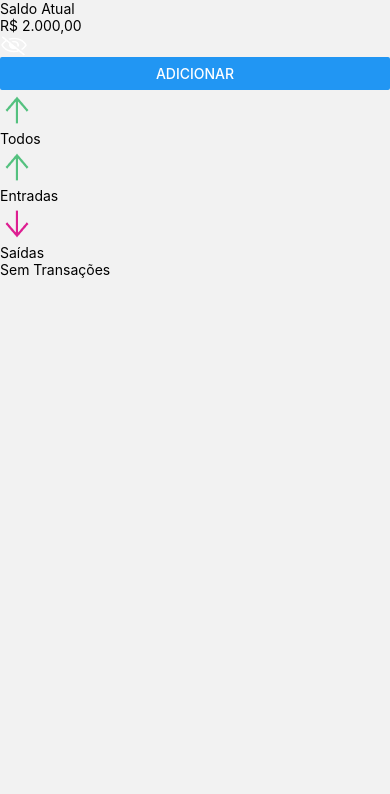
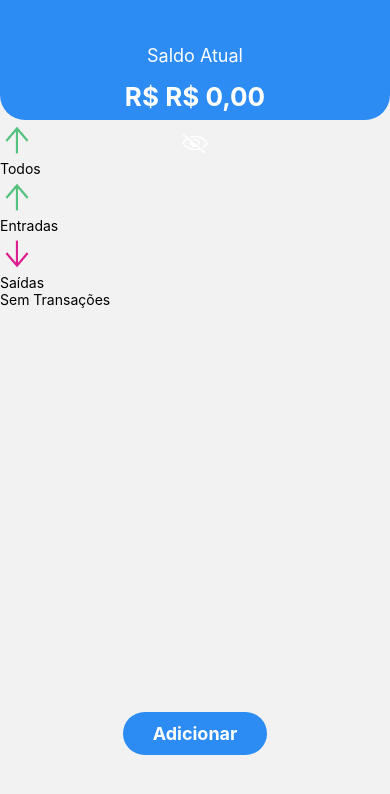
Before and after one commit to luan-rodrigues1/financial-control-mobile, a React Native app: screen /Home in a window 390 px wide. Shown: the top 794 px of the page. Built offline with nearby package versions, Linux system fonts and the light colour scheme.

Commit message:
feat: style added in component TotalMoney

```diff
--- a/App.tsx
+++ b/App.tsx
@@ -1,5 +1,6 @@
 import Routes from './src/routes';
 import UserProvider from './src/contexts/UserContext';
+
 
 
 export default function App() {
--- a/src/components/TotalMoney/index.tsx
+++ b/src/components/TotalMoney/index.tsx
@@ -1,31 +1,37 @@
 import { Image, Text, View, StyleSheet, Button, TouchableOpacity } from "react-native"
-import { useContext } from "react"
+import { useContext, useState } from "react"
 import { UserContext } from "../../contexts/UserContext"
+import styles from "./style"
 const TotalMoney = () =>{
     const {balanceVisibility,
         visibilitySwitch,
         setTransactionType,
         setTransactionDescription,
         setTransactionValue,
-        setFormVisibility
+        setFormVisibility,
+        balanceValueTotal
     } = useContext(UserContext)
 
+
+
+    console.log(balanceValueTotal)
     return (
-        <View>
-            <Text>Saldo Atual</Text>
-            <Text >R$ {balanceVisibility ? "...." : "2.000,00"}</Text>
+        <View style={styles.balanceBox}>
+            <Text style={styles.balanceTotal}>Saldo Atual</Text>
+            <Text style={styles.balanceValue}>R$ {balanceVisibility ? "...." : parseFloat(balanceValueTotal).toLocaleString('pt-br',{style: 'currency', currency: 'BRL'})}</Text>
             <TouchableOpacity
                 onPress={() => visibilitySwitch()}>
                 <Image  source={require("../../../assets/visibilityoff.png")}/>
             </TouchableOpacity>
-            <Button
+            <TouchableOpacity
+                style={styles.ButtonAdd}
                 onPress={() => {
                     setFormVisibility(true),
                     setTransactionType("Entrada"),
                     setTransactionDescription(""),
-                    setTransactionValue("")}}
-                    title="Adicionar"
-            />
+                    setTransactionValue("")}}>
+                        <Text style={styles.textButtonAdd}>Adicionar</Text>
+            </TouchableOpacity>
         </View>
     )
 }
--- /dev/null
+++ b/src/components/TotalMoney/style.ts
@@ -0,0 +1,48 @@
+import { StyleSheet } from "react-native";
+
+const styles = StyleSheet.create({
+    balanceBox: {
+        display: "flex",
+        width: "100%",
+        height: "35%",
+        backgroundColor: "#2C8CF4",
+        borderBottomLeftRadius: 25,
+        borderBottomRightRadius: 25,
+        alignItems: "center",
+        paddingTop: 45,
+    },
+
+    balanceTotal: {
+        fontSize: 18,
+        color: "#ffffff"
+    },
+
+    balanceValue: {
+        fontSize: 26,
+        fontWeight: "bold",
+        marginTop: 15,
+        marginBottom: 20,
+        color: "#ffffff"
+    },
+
+    ButtonAdd: {
+        borderRadius: 40,
+        position: "absolute",
+        top: "593%",
+        backgroundColor: "#2C8CF4",
+        textAlign: "center",
+        paddingLeft: 30,
+        paddingRight: 30,
+        paddingBottom: 11,
+        paddingTop: 11
+    },
+
+    textButtonAdd: {
+        color: "#ffffff",
+        fontSize: 18,
+        fontWeight: "bold"
+    }
+
+})
+
+export default styles
--- a/src/contexts/UserContext/index.tsx
+++ b/src/contexts/UserContext/index.tsx
@@ -1,4 +1,4 @@
-import { createContext, useState } from "react";
+import { createContext, useEffect, useState } from "react";
 interface IProfileContextProps {
     children: React.ReactNode;
 }
@@ -32,6 +32,7 @@ export interface IProfileContext {
     usingFilter: boolean
     setUsingFilter: React.Dispatch<React.SetStateAction<boolean>>
     typeFilterSwitch: (id: string) => void
+    balanceValueTotal: string
 
 }
 
@@ -48,6 +49,7 @@ const UserProvider = ({children}:IProfileContextProps) => {
     const [transactionvalue, setTransactionValue] = useState<string>("")
     const [listFiltred, setListFiltred] = useState<ITransaction[] | []>([])
     const [usingFilter, setUsingFilter] = useState<boolean>(false)
+    const [balanceValueTotal, setBalanceValueTotal] = useState<string>("")
 
     const visibilitySwitch = () =>{
         if(balanceVisibility){
@@ -73,6 +75,22 @@ const UserProvider = ({children}:IProfileContextProps) => {
         return setListFiltred(listFiltred)
     }
 
+    useEffect(() => {
+        const expenseFilter = listTransaction.filter(element => element.type === "Despesa").reduce((previous, later) => {
+            return parseInt(later.value) + previous
+        }, 0)
+
+        const EntriesFilter = listTransaction.filter(element => element.type === "Entrada").reduce((previous, later) => {
+            return parseInt(later.value) + previous
+        }, 0)
+
+        const total = EntriesFilter - expenseFilter
+
+
+        return setBalanceValueTotal(total.toString())
+    }, [listTransaction])
+
+
     return <UserContext.Provider
     value={{balanceVisibility,
         setBalanceVisibility,
@@ -96,7 +114,8 @@ const UserProvider = ({children}:IProfileContextProps) => {
         setListFiltred,
         usingFilter,
         setUsingFilter,
-        typeFilterSwitch
+        typeFilterSwitch,
+        balanceValueTotal
     }}>{children}</UserContext.Provider>
 
 }
--- a/src/screens/home.tsx
+++ b/src/screens/home.tsx
@@ -4,7 +4,6 @@ import FormModal from "../components/FormModal"
 import CardList from "../components/CardList"
 import DeleteModal from "../components/DeleteModal"
 import TransactionFilter from "../components/TransactionFilter"
-import NoTransactions from "../components/NoTransactions"
 
 const Home = () =>{
     return (
```
